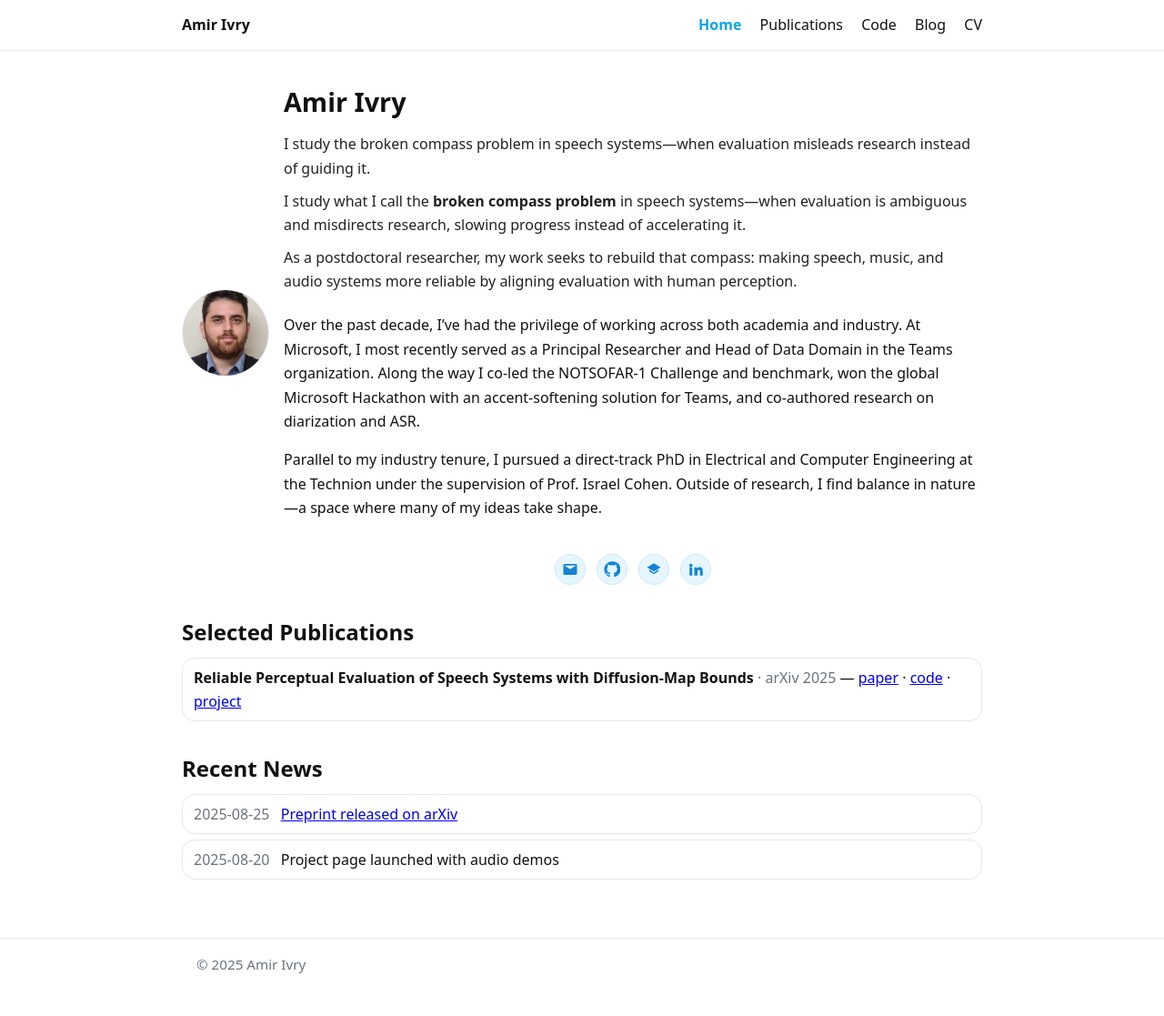
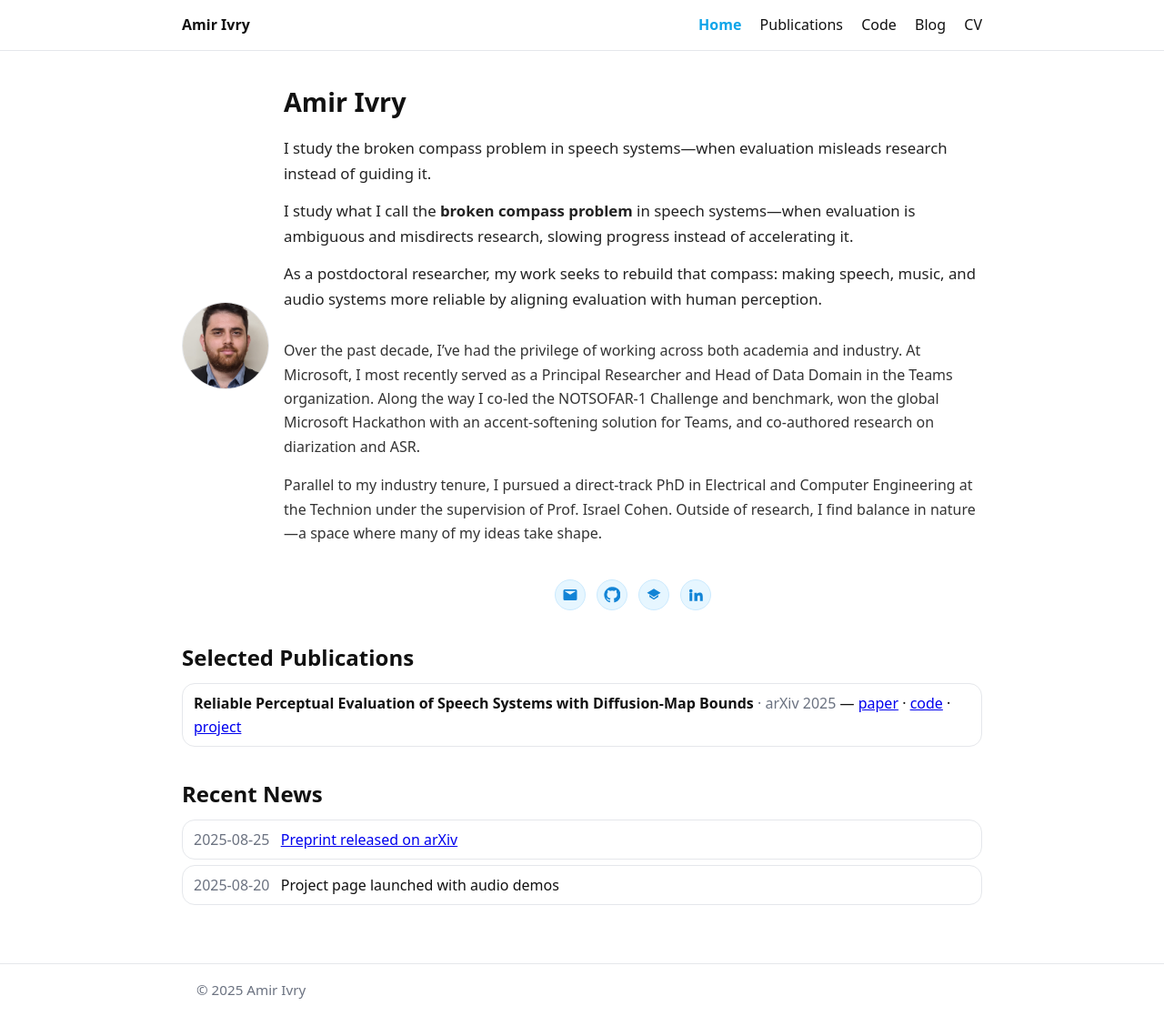
Before and after one commit to Amir-Ivry/Amir-Ivry.github.io, a Jekyll site: the page built from index.html, in a window 1280 px wide. Shown: the whole page at 91% size. Built offline with Jekyll 4.4.1, drawn with Linux system fonts in a browser that asks for light colours; before the commit the page ends 1090 px from its top, so only the background shows below that.

Commit message:
Update styles.css

```diff
--- a/assets/css/styles.css
+++ b/assets/css/styles.css
@@ -38,3 +38,20 @@
 .btn{display:inline-block;border:1px solid var(--border);padding:.5rem .75rem;border-radius:10px;text-decoration:none}
 .cv-frame{width:100%;height:70vh;border:1px solid var(--border);border-radius:var(--radius)}
 @media (max-width:640px){.hero{grid-template-columns:72px 1fr}.avatar{width:72px;height:72px}}
+
+.hero-abstract {
+  margin-top: .5rem;
+  font-size: 1.05rem;
+  color: #222;
+}
+
+.abstract-expanded {
+  margin-top: 1.5rem;
+  font-size: 1rem;
+  line-height: 1.65;
+  color: #333;
+}
+
+.abstract-expanded p {
+  margin: 0 0 1rem;
+}
```
